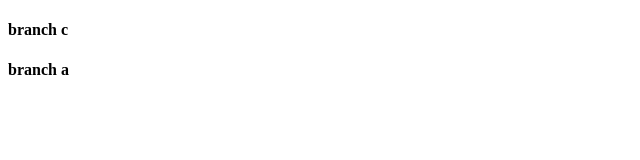
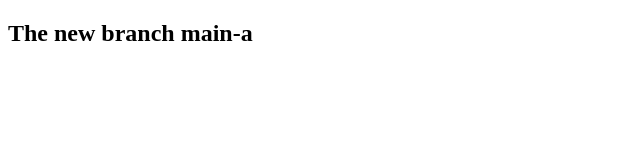
Before and after one commit to ditechsoftware/git-yt, a plain HTML site: page index.html in a window 1280 px wide. Shown: the whole page, without its empty margins (0-640 px from the left). Drawn offline with Linux system fonts and the light colour scheme.

Commit message:
'main-a'

```diff
--- a/index.html
+++ b/index.html
@@ -7,7 +7,6 @@
     <title>Document</title>
 </head>
 <body>
-    <h4>branch c</h4>
-    <h4>branch a</h4>
+    <h2>The new branch main-a</h2>
 </body>
 </html>
```
